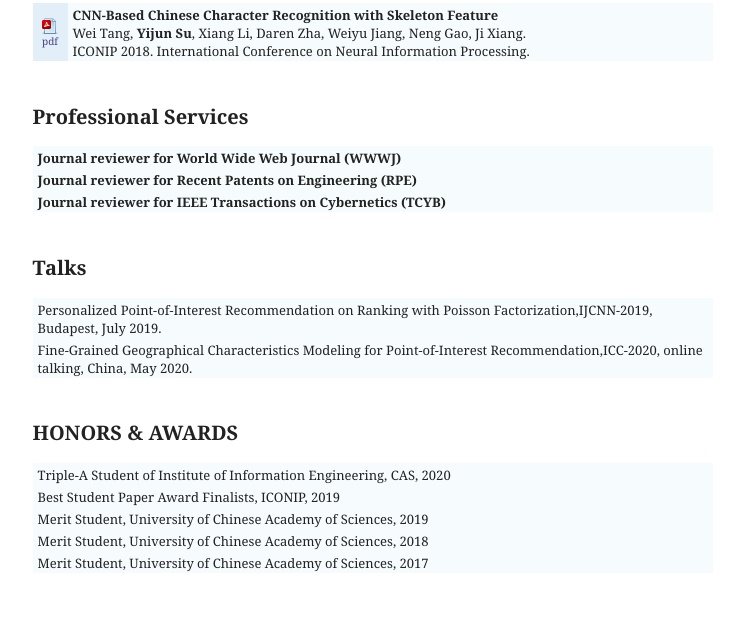
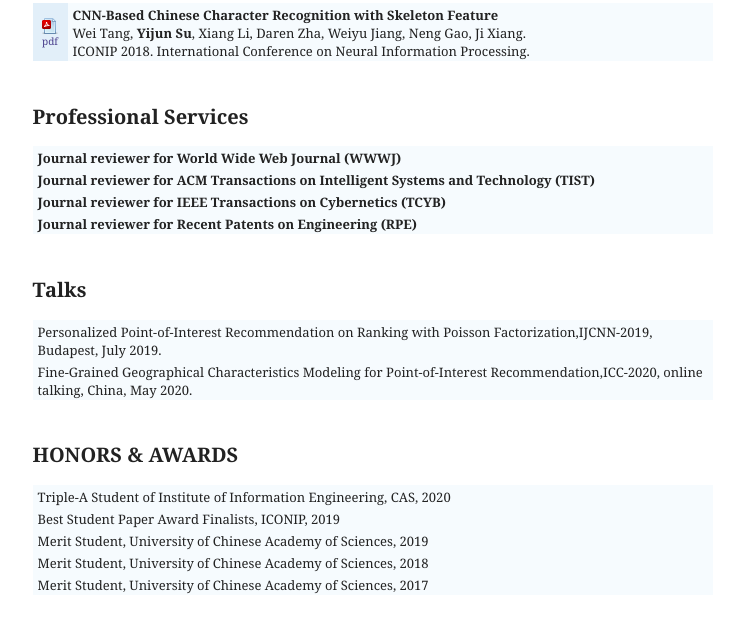
Before and after one commit to ShawnSu007/yijunsu.github.io-1, a plain HTML site: page index.html in a window 1280 px wide. Shown: the part 1528-2146 px from the top of the page, without its empty margins (144-878 px from the left). Drawn offline with Linux system fonts and the light colour scheme.

Commit message:
Update index.html

```diff
--- a/index.html
+++ b/index.html
@@ -299,8 +299,9 @@ If you’d like to know more about my work or explore opportunities for collabor
 <h2 style="CLEAR: both;">Professional Services</h2>
 <table><tbody>
   <tr><td> <b>Journal reviewer for World Wide Web Journal (WWWJ)</b> </td></tr>
+  <tr><td> <b>Journal reviewer for ACM Transactions on Intelligent Systems and Technology (TIST)</b> </td></tr>
+  <tr><td> <b>Journal reviewer for IEEE Transactions on Cybernetics (TCYB)</b> </td></tr>
   <tr><td> <b>Journal reviewer for Recent Patents on Engineering (RPE)</b> </td></tr>
-  <tr><td> <b>Journal reviewer for IEEE Transactions on Cybernetics (TCYB)</b> </td></tr>
 </tbody>
 </table>
 
```
